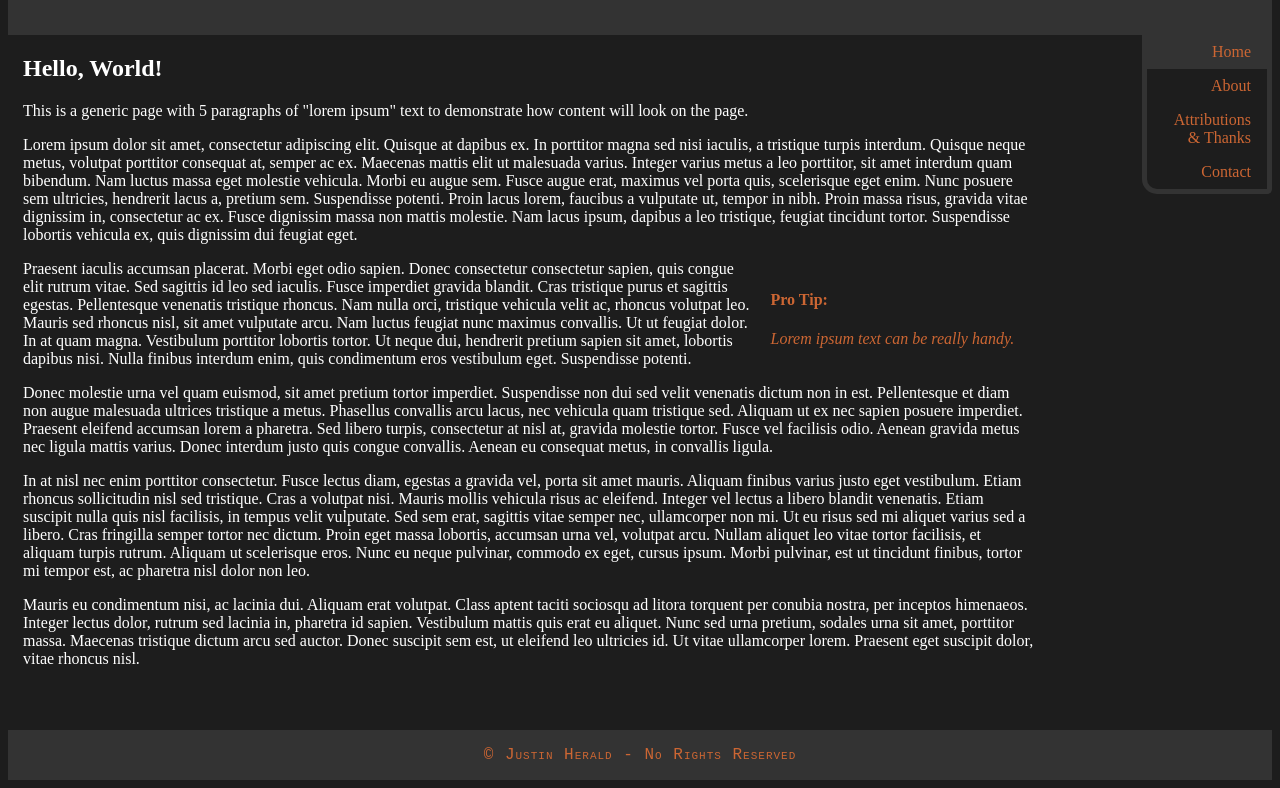
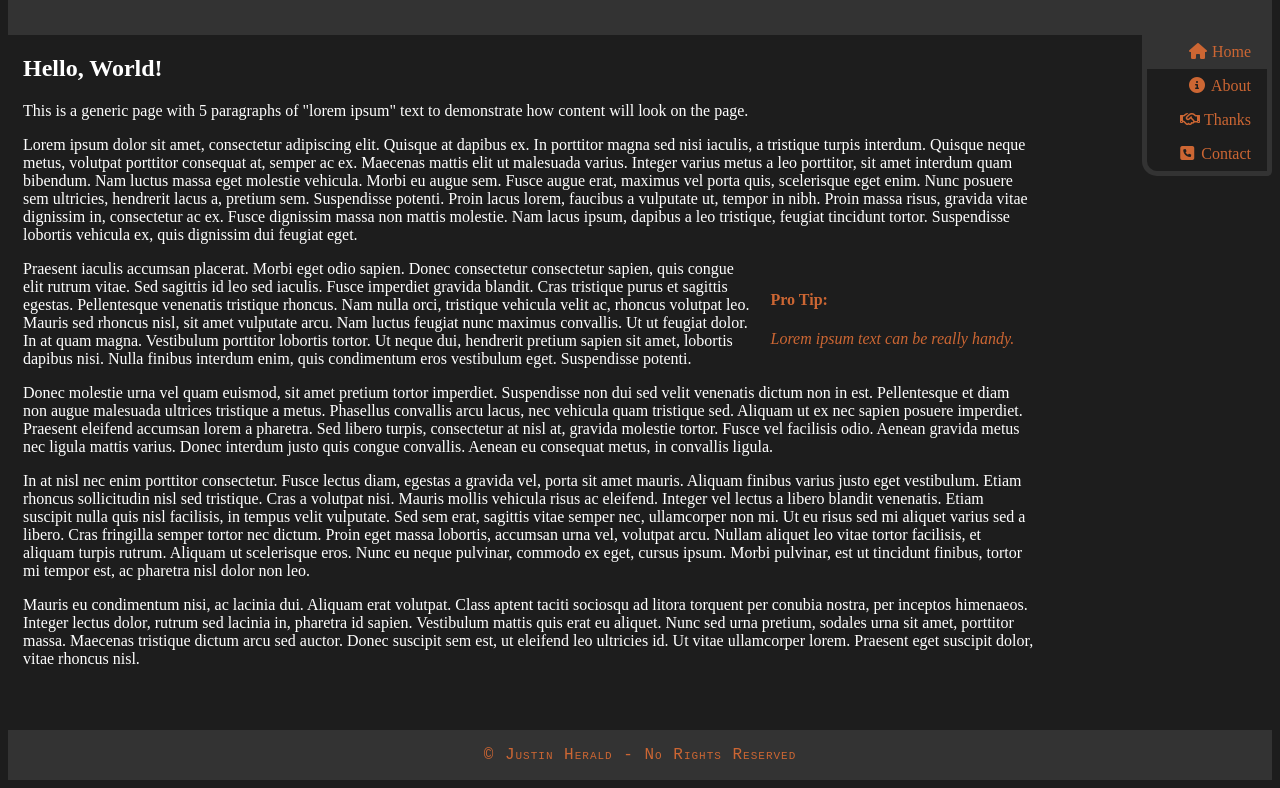
Before and after one commit to GeistesFreiheit/wgu-project_C376, a plain HTML site: page template.html in a window 1280 px wide. Shown: the part 85-873 px from the top of the page. Drawn offline with Linux system fonts and the light colour scheme.

Commit message:
Icons
Adding fixed-width FA icons to nav bar.

```diff
--- a/template.html
+++ b/template.html
@@ -11,10 +11,10 @@
 	</header>
 	<nav>
 		<ul>
-			<li><a href="index.html" class="active">Home</a></li>
-			<li><a href="about.html">About</a></li>
-			<li><a href="attributions.html">Attributions &amp; Thanks</a></li>
-			<li><a href="contact.html">Contact</a></li>
+			<li><a href="index.html" class="active"><i class="fa fa-home fa-fw" aria-hidden="true"></i>&nbsp;Home</a></li>
+			<li><a href="about.html"><i class="fa fa-info-circle fa-fw" aria-hidden="true"></i>&nbsp;About</a></li>
+			<li><a href="attributions.html"><i class="fa fa-handshake-o fa-fw" aria-hidden="true"></i>&nbsp;Thanks</a></li>
+			<li><a href="contact.html"><i class="fa fa-phone-square fa-fw" aria-hidden="true"></i>&nbsp;Contact</a></li>
 		</ul>
 	</nav>
 	<div id="content">
```
